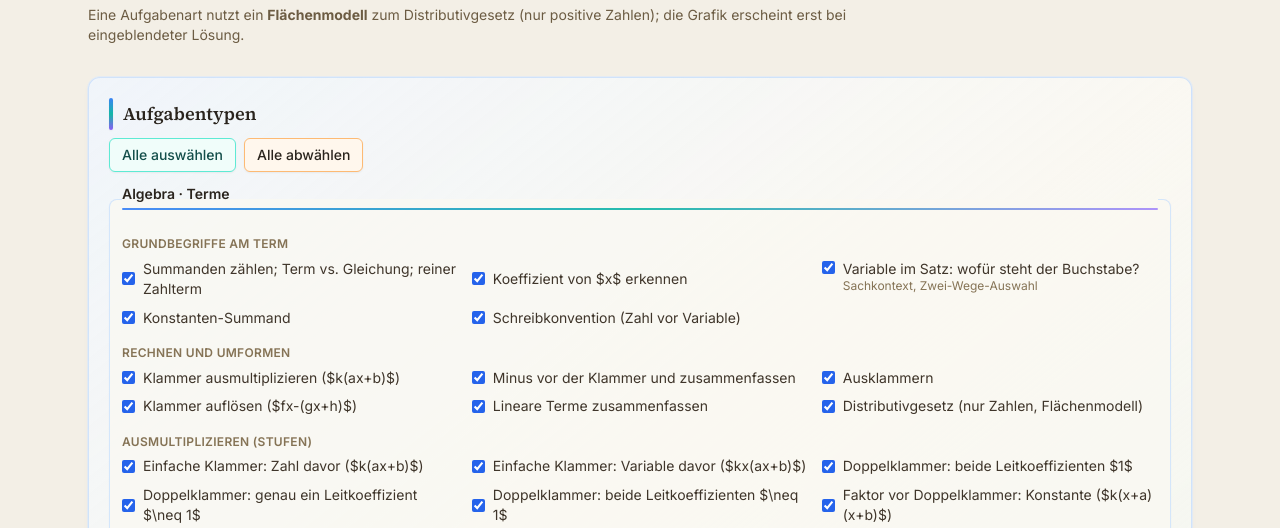
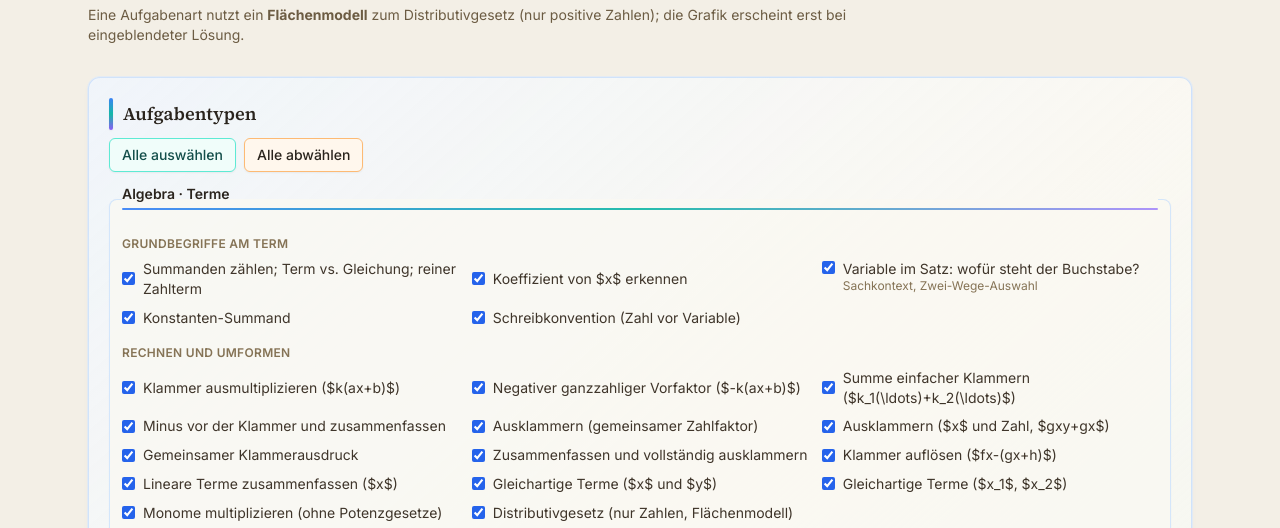
Before and after one commit to MichaelGlaubitz/mathematik-unterrichten, an Astro site: page /uebung/algebra in a window 1280 px wide. Shown: the part 272-800 px from the top of the page. Built offline with nearby package versions, Linux system fonts and the light colour scheme; Astro itself is replaced by a stand-in of ours.

Commit message:
Algebra WB: neue Generatoren + Stichwort-Mappings (inkl. algebraischer Vorfaktor) (#131)
* fix(algebra): Stichwort „algebraischer Vorfaktor“ auf alg_expand_einfach_var mappen

alg_klammer_mal erzeugt nur k(ax+b) mit ganzzahligem k; der Generator
alg_expand_einfach_var deckt kx(ax+b) ab. Kommentar in algebraWbKeywordMap
entsprechend präzisiert.

Co-authored-by: MichaelGlaubitz <MichaelGlaubitz@users.noreply.github.com>

* feat(algebra): acht neue WB-Generatoren und Stichwort-Zuordnungen

Neue Generatoren: Monom-Produkte, Terme mit x/y und mit Indizes,
negativer ganzzahliger Klammer-Vorfaktor, Summe zweier Klammern,
Faktorisieren mit x und Zahl, gemeinsamer Klammerausdruck,
Zusammenfassen+Ausklammern. Stichwort-Map und Massenübung-Checkboxen
angepasst; PDF-Einspaltig-Set erweitert.

Co-authored-by: MichaelGlaubitz <MichaelGlaubitz@users.noreply.github.com>

---------

Co-authored-by: Cursor Agent <cursoragent@cursor.com>
Co-authored-by: MichaelGlaubitz <MichaelGlaubitz@users.noreply.github.com>

```diff
--- a/src/components/MassenuebungGeo.astro
+++ b/src/components/MassenuebungGeo.astro
@@ -727,12 +727,32 @@ function wbLabelFromHref(href: string): string {
                 <span>Klammer ausmultiplizieren ($k(ax+b)$)</span>
               </label>
               <label class="flex items-center gap-2 cursor-pointer">
+                <input type="checkbox" class="ug-typ accent-accent-600" value="alg_klammer_neg_int" checked />
+                <span>Negativer ganzzahliger Vorfaktor ($-k(ax+b)$)</span>
+              </label>
+              <label class="flex items-center gap-2 cursor-pointer">
+                <input type="checkbox" class="ug-typ accent-accent-600" value="alg_klammer_summe" checked />
+                <span>Summe einfacher Klammern ($k_1(\ldots)+k_2(\ldots)$)</span>
+              </label>
+              <label class="flex items-center gap-2 cursor-pointer">
                 <input type="checkbox" class="ug-typ accent-accent-600" value="alg_minus_klammer_plus" checked />
                 <span>Minus vor der Klammer und zusammenfassen</span>
               </label>
               <label class="flex items-center gap-2 cursor-pointer">
                 <input type="checkbox" class="ug-typ accent-accent-600" value="alg_ausklammern" checked />
-                <span>Ausklammern</span>
+                <span>Ausklammern (gemeinsamer Zahlfaktor)</span>
+              </label>
+              <label class="flex items-center gap-2 cursor-pointer">
+                <input type="checkbox" class="ug-typ accent-accent-600" value="alg_ausklammern_alg" checked />
+                <span>Ausklammern ($x$ und Zahl, $gxy+gx$)</span>
+              </label>
+              <label class="flex items-center gap-2 cursor-pointer">
+                <input type="checkbox" class="ug-typ accent-accent-600" value="alg_ausklammern_klammer" checked />
+                <span>Gemeinsamer Klammerausdruck</span>
+              </label>
+              <label class="flex items-center gap-2 cursor-pointer">
+                <input type="checkbox" class="ug-typ accent-accent-600" value="alg_ausklammern_gruppe" checked />
+                <span>Zusammenfassen und vollständig ausklammern</span>
               </label>
               <label class="flex items-center gap-2 cursor-pointer">
                 <input type="checkbox" class="ug-typ accent-accent-600" value="alg_klammer_weg" checked />
@@ -740,7 +760,19 @@ function wbLabelFromHref(href: string): string {
               </label>
               <label class="flex items-center gap-2 cursor-pointer">
                 <input type="checkbox" class="ug-typ accent-accent-600" value="alg_terme_zusammen" checked />
-                <span>Lineare Terme zusammenfassen</span>
+                <span>Lineare Terme zusammenfassen ($x$)</span>
+              </label>
+              <label class="flex items-center gap-2 cursor-pointer">
+                <input type="checkbox" class="ug-typ accent-accent-600" value="alg_terme_zusammen_mv" checked />
+                <span>Gleichartige Terme ($x$ und $y$)</span>
+              </label>
+              <label class="flex items-center gap-2 cursor-pointer">
+                <input type="checkbox" class="ug-typ accent-accent-600" value="alg_terme_zusammen_idx" checked />
+                <span>Gleichartige Terme ($x_1$, $x_2$)</span>
+              </label>
+              <label class="flex items-center gap-2 cursor-pointer">
+                <input type="checkbox" class="ug-typ accent-accent-600" value="alg_terme_mult" checked />
+                <span>Monome multiplizieren (ohne Potenzgesetze)</span>
               </label>
               <label class="flex items-center gap-2 cursor-pointer">
                 <input type="checkbox" class="ug-typ accent-accent-600" value="alg_distributiv_zahl" checked />
--- a/src/lib/algebraWbKeywordMap.ts
+++ b/src/lib/algebraWbKeywordMap.ts
@@ -8,18 +8,19 @@
  * beim Üben **keine** stillen Fallback-Aufgaben (siehe `readAlgebraTypenFromStorage` in
  * `MassenuebungGeo.astro`).
  *
- * Aktuell gemappt (bestehende Generatoren `alg_*`):
- * - `alg_terme_zusammen`: gleichartige Terme zusammenfassen (Varianten)
- * - `alg_klammer_mal`: einfache Klammer mit positivem ganzzahligen Vorfaktor / mehrere solcher Schritte (vereinfacht)
- * - `alg_expand_einfach_var`: einfache Klammer mit algebraischem Vorfaktor $kx$ vor der Klammer
- * - `alg_expand_*`: gestuftes Ausmultiplizieren (einfach, Binome, Faktor davor, drei Klammern)
- * - `alg_ausklammern`: Faktorisieren mit gemeinsamem Zahl-, algebraischen oder Klammerfaktor / vorgehendes Ausklammern
+ * Aktuell gemappt (Auswahl `alg_*`):
+ * - `alg_terme_zusammen` / `alg_terme_zusammen_mv` / `alg_terme_zusammen_idx`: gleichartige Terme (eine / zwei Variablen / Indizes)
+ * - `alg_terme_mult`: Monome multiplizieren (ohne Potenzgesetze)
+ * - `alg_klammer_mal`, `alg_klammer_neg_int`, `alg_klammer_summe`: Klammern ausmultiplizieren (positiver / negativer ganzzahliger Vorfaktor / Summe einfacher Klammern)
+ * - `alg_minus_klammer_plus`: Minus vor Klammer in längerem Term
+ * - `alg_expand_einfach_zahl` / `alg_expand_einfach_var`, `alg_expand_binom_*`, `alg_expand_triple_*`: gestuftes Ausmultiplizieren (einfache Klammer mit Zahl bzw. algebraischem Vorfaktor $kx$, Binome, Faktor davor, drei Klammern)
+ * - `alg_ausklammern`, `alg_ausklammern_alg`, `alg_ausklammern_klammer`, `alg_ausklammern_gruppe`: Faktorisieren (gemeinsamer Zahlfaktor; algebraischer Faktor; gemeinsamer Klammerausdruck; Zusammenfassen und vollständig ausklammern)
  * - `alg_gb_term` … `alg_gb_konvention`: Grundbegriffe am Term (Summanden, Gleichung vs. Term, Koeffizient, Variable im Sachsatz, Konstante, Schreibkonvention)
  *
  * Zusätzlich (Mini-Whiteboard / Distributiv mit Zahlen):
  * - `alg_distributiv_zahl` ← „Distributivgesetz mit ganzen Zahlen“ (nicht in den JSON-Punkten; optional über Session-IDs)
  *
- * Arbeitsblatt „Überprüfen“: bei `alg_ausklammern` wird nur der gemeinsame Faktor geprüft.
+ * Arbeitsblatt „Überprüfen“: bei `alg_ausklammern` und den verwandten Faktorisierungs-Generatoren werden die Zahl-Lücken geprüft.
  */
 export const ALG_WB_STOR_KEY = 'mu_algebra_wb_keywords';
 
@@ -189,9 +190,9 @@ export function sortAlgAbStichworte(labels: readonly string[]): string[] {
  */
 export const ALG_WB_STICHWORT_TO_IDS: Readonly<Record<string, readonly string[]>> = {
   'Gleichartige Terme zusammenfassen (gleiche Variable)': ['alg_terme_zusammen'],
-  'Gleichartige Terme zusammenfassen (mehrere Variablen)': ['alg_terme_zusammen'],
-  'Gleichartige Terme zusammenfassen (mit Indizes)': ['alg_terme_zusammen'],
-  'Algebraische Terme multiplizieren (ohne Potenzgesetze)': ['alg_klammer_mal'],
+  'Gleichartige Terme zusammenfassen (mehrere Variablen)': ['alg_terme_zusammen_mv'],
+  'Gleichartige Terme zusammenfassen (mit Indizes)': ['alg_terme_zusammen_idx'],
+  'Algebraische Terme multiplizieren (ohne Potenzgesetze)': ['alg_terme_mult'],
   'Einfache Klammer ausmultiplizieren (positiver ganzzahliger Vorfaktor)': ['alg_klammer_mal'],
   'Einfache Klammer ausmultiplizieren (algebraischer Vorfaktor)': ['alg_expand_einfach_var'],
   'Einfache Klammer: Zahl davor': ['alg_expand_einfach_zahl'],
@@ -202,12 +203,12 @@ export const ALG_WB_STICHWORT_TO_IDS: Readonly<Record<string, readonly string[]>
   'Faktor vor Doppelklammer: Konstante davor': ['alg_expand_triple_konstant'],
   'Faktor vor Doppelklammer: Variable davor': ['alg_expand_triple_var'],
   'Dreifache Klammern': ['alg_expand_triple_klammern'],
-  'Einfache Klammer ausmultiplizieren (negativer ganzzahliger Vorfaktor)': ['alg_minus_klammer_plus'],
-  'Mehrere einfache Klammern ausmultiplizieren und vereinfachen': ['alg_klammer_mal'],
+  'Einfache Klammer ausmultiplizieren (negativer ganzzahliger Vorfaktor)': ['alg_klammer_neg_int'],
+  'Mehrere einfache Klammern ausmultiplizieren und vereinfachen': ['alg_klammer_summe'],
   'Faktorisieren mit gemeinsamem Zahlfaktor': ['alg_ausklammern'],
-  'Faktorisieren mit gemeinsamem algebraischen Faktor': ['alg_ausklammern'],
-  'Faktorisieren mit vorgehendem Ausklammern': ['alg_ausklammern'],
-  'Faktorisieren mit gemeinsamem Klammerfaktor': ['alg_ausklammern'],
+  'Faktorisieren mit gemeinsamem algebraischen Faktor': ['alg_ausklammern_alg'],
+  'Faktorisieren mit vorgehendem Ausklammern': ['alg_ausklammern_gruppe'],
+  'Faktorisieren mit gemeinsamem Klammerfaktor': ['alg_ausklammern_klammer'],
   'Was ist ein Term?': ['alg_gb_term'],
   'Was ist ein Koeffizient?': ['alg_gb_koeff'],
   'Was ist eine Variable?': ['alg_gb_variable'],
@@ -265,8 +266,13 @@ export function stichwortLabelsFromAlgSessionRaw(raw: unknown): string[] {
  */
 export const ALG_GENERATOR_IDS_PDF_EINSPALTIG: ReadonlySet<string> = new Set([
   'alg_terme_zusammen',
+  'alg_terme_zusammen_mv',
+  'alg_terme_zusammen_idx',
+  'alg_terme_mult',
   'alg_klammer_mal',
   'alg_minus_klammer_plus',
+  'alg_klammer_neg_int',
+  'alg_klammer_summe',
   'alg_klammer_weg',
   'alg_expand_einfach_zahl',
   'alg_expand_einfach_var',
@@ -276,6 +282,9 @@ export const ALG_GENERATOR_IDS_PDF_EINSPALTIG: ReadonlySet<string> = new Set([
   'alg_expand_triple_konstant',
   'alg_expand_triple_var',
   'alg_expand_triple_klammern',
+  'alg_ausklammern_alg',
+  'alg_ausklammern_klammer',
+  'alg_ausklammern_gruppe',
 ]);
 
 /**
--- a/src/lib/uebungPracticeGenerators.ts
+++ b/src/lib/uebungPracticeGenerators.ts
@@ -291,6 +291,14 @@ export const ALGEBRA_GENERATOR_IDS = [
   'alg_gb_variable',
   'alg_gb_konstante',
   'alg_gb_konvention',
+  'alg_terme_mult',
+  'alg_terme_zusammen_mv',
+  'alg_terme_zusammen_idx',
+  'alg_klammer_neg_int',
+  'alg_klammer_summe',
+  'alg_ausklammern_alg',
+  'alg_ausklammern_klammer',
+  'alg_ausklammern_gruppe',
 ] as const;
 
 /** Lineare Gleichungen in einer Variablen (Klasse 7–8). */
@@ -661,6 +669,46 @@ export function createPracticeGenerators(random: RandomFn): PracticeGeneratorMap
     return `<span class="mu-katex-skip inline-flex flex-wrap items-baseline gap-1.5 text-lg leading-none"><span>=</span>[[MU_AB:0]]<span class="shrink-0 font-serif italic text-ink-900 dark:text-ink-50">x</span><span>[[MU_AB:1]]</span></span>`;
   }
 
+  /** Summanden (TeX ohne äußere `$…$`) in zufälliger Reihenfolge zu einem Ausdruck verbinden. */
+  function joinShuffledSummanden(texSummanden: string[]): string {
+    const parts = shuffle([...texSummanden]);
+    let s = parts[0]!;
+    for (let i = 1; i < parts.length; i++) {
+      const t = parts[i]!;
+      s += (t.startsWith('-') ? '' : '+') + t;
+    }
+    return s;
+  }
+
+  /** Linearterm mit $x_1$ bzw. $x_2$ (nur für Summanden-TeX in Frage/Lösung). */
+  function linTexIdx(coeff: number, idx: 1 | 2): string {
+    const xt = idx === 1 ? 'x_{1}' : 'x_{2}';
+    if (coeff === 0) return '0';
+    if (coeff === 1) return xt;
+    if (coeff === -1) return `-${xt}`;
+    return `${coeff}${xt}`;
+  }
+
+  /** Arbeitsblatt: Koeffizienten von $Ax+By$ als zwei int-Lücken. */
+  function abBivariateXyKoeffHtml(): string {
+    return `<span class="mu-katex-skip inline-flex flex-wrap items-baseline gap-1.5 text-lg leading-none"><span class="text-ink-700 dark:text-ink-300">${abItalicVarHtml('x')}-Koeffizient:</span>[[MU_AB:0]]<span class="text-ink-700 dark:text-ink-300">, ${abItalicVarHtml('y')}-Koeffizient:</span>[[MU_AB:1]]</span>`;
+  }
+
+  /** Arbeitsblatt: Koeffizienten von $Ax_1+Bx_2$. */
+  function abIdx12KoeffHtml(): string {
+    return `<span class="mu-katex-skip inline-flex flex-wrap items-baseline gap-1.5 text-lg leading-none"><span class="text-ink-700 dark:text-ink-300">${abItalicVarHtml('x')}<sub class="text-xs align-baseline">1</sub>:</span>[[MU_AB:0]]<span class="text-ink-700 dark:text-ink-300">, ${abItalicVarHtml('x')}<sub class="text-xs align-baseline">2</sub>:</span>[[MU_AB:1]]</span>`;
+  }
+
+  /** Arbeitsblatt: $g$, $m$, $n$ in $g\\,x(my+n)$. */
+  function abAusklammernGmnHtml(): string {
+    return `<span class="mu-katex-skip inline-flex flex-wrap items-baseline gap-1.5 text-lg leading-none"><span class="text-ink-700 dark:text-ink-300">$g$ =</span>[[MU_AB:0]]<span class="text-ink-700 dark:text-ink-300">, $m$ =</span>[[MU_AB:1]]<span class="text-ink-700 dark:text-ink-300">, $n$ =</span>[[MU_AB:2]]</span>`;
+  }
+
+  /** Arbeitsblatt: ein int (z. B. Gesamtfaktor vor gemeinsamer Klammer). */
+  function abEinfachIntSlotHtml(label: string): string {
+    return `<span class="mu-katex-skip inline-flex flex-wrap items-baseline gap-1.5 text-lg leading-none"><span class="text-ink-700 dark:text-ink-300">${label}</span>[[MU_AB:0]]</span>`;
+  }
+
   /** Variable im Arbeitsblatt-Slot-Bereich (ohne `$…$`: alles in `mu-katex-skip` wird von KaTeX nicht gerendert). */
   function abItalicVarHtml(v: string): string {
     return `<span class="shrink-0 font-serif italic text-ink-900 dark:text-ink-50">${v}</span>`;
@@ -2479,6 +2527,288 @@ export function createPracticeGenerators(random: RandomFn): PracticeGeneratorMap
         loesung,
       };
     },
+    alg_terme_mult() {
+      const abSpanEinfach =
+        '<span class="mu-katex-skip inline-flex items-center gap-1.5 text-lg leading-none"><span>Zahlfaktor $k$:</span>[[MU_AB:0]]</span>';
+      const r = random();
+      if (r < 0.42) {
+        const pairs = [
+          ['x', 'y'],
+          ['a', 'b'],
+          ['m', 'n'],
+        ] as const;
+        const [v1, v2] = pick(pairs);
+        let a = 0;
+        let b = 0;
+        let p = 0;
+        for (let t = 0; t < 50; t++) {
+          a = randInt(-6, 6);
+          b = randInt(-6, 6);
+          if (a === 0 || b === 0) continue;
+          p = a * b;
+          if (p === 0 || Math.abs(p) > 42) continue;
+          break;
+        }
+        if (a === 0 || b === 0) {
+          a = 2;
+          b = -3;
+          p = -6;
+        }
+        const t1 = linTerm(a, v1);
+        const t2 = linTerm(b, v2);
+        const prod =
+          p === 1 ? `${v1}${v2}` : p === -1 ? `-${v1}${v2}` : p === 0 ? '0' : `${p}${v1}${v2}`;
+        return {
+          frage: `Multipliziere die Monome (ohne Potenzgesetze — verschiedene Variablen): $\\left(${t1}\\right)\\cdot\\left(${t2}\\right)$.`,
+          frageArbeitsblatt: `Schreibe $\\left(${t1}\\right)\\cdot\\left(${t2}\\right)$ in der Form $k\\,${v1}${v2}$ mit ganzzahligem $k$. ${abSpanEinfach}`,
+          abSlots: [{ kind: 'int', expect: p }],
+          loesung: `$\\left(${t1}\\right)\\cdot\\left(${t2}\\right)=${prod}$.`,
+          pdfArbeitsblattEinzelspalte: true,
+        };
+      }
+      if (r < 0.75) {
+        const k = randInt(2, 7);
+        let b = 0;
+        for (let t = 0; t < 25; t++) {
+          b = randInt(-8, 8);
+          if (b === 0) continue;
+          break;
+        }
+        const a = randInt(2, 6);
+        const p = k * b;
+        const t1 = linTerm(a, 'x');
+        return {
+          frage: `Vereinfache den Term $\\left(${t1}\\right)\\cdot\\left(${texMulFactor(b)}\\right)$.`,
+          frageArbeitsblatt: `Schreibe $\\left(${t1}\\right)\\cdot\\left(${texMulFactor(b)}\\right)$ als $k\\,x$ mit ganzzahligem $k$. ${abSpanEinfach}`,
+          abSlots: [{ kind: 'int', expect: p }],
+          loesung: `$\\left(${t1}\\right)\\cdot\\left(${texMulFactor(b)}\\right)=${linTerm(p, 'x')}$.`,
+          pdfArbeitsblattEinzelspalte: true,
+        };
+      }
+      const a = randInt(2, 7);
+      let x0 = 0;
+      for (let t = 0; t < 20; t++) {
+        x0 = randInt(-8, 8);
+        if (x0 !== 0) break;
+      }
+      const p = a * x0;
+      return {
+        frage: `Vereinfache $\\left(${texMulFactor(x0)}\\right)\\cdot\\left(${linTerm(a, 'x')}\\right)$.`,
+        frageArbeitsblatt: `Schreibe $\\left(${texMulFactor(x0)}\\right)\\cdot\\left(${linTerm(a, 'x')}\\right)$ als $k\\,x$ mit ganzzahligem $k$. ${abSpanEinfach}`,
+        abSlots: [{ kind: 'int', expect: p }],
+        loesung: `$\\left(${texMulFactor(x0)}\\right)\\cdot\\left(${linTerm(a, 'x')}\\right)=${linTerm(p, 'x')}$.`,
+        pdfArbeitsblattEinzelspalte: true,
+      };
+    },
+    alg_terme_zusammen_mv() {
+      const vx = 'x';
+      const vy = 'y';
+      let a1 = 0;
+      let c1 = 0;
+      for (let t = 0; t < 40; t++) {
+        a1 = randInt(1, 5);
+        c1 = randInt(-5, 5);
+        if (c1 === 0 || a1 + c1 === 0) continue;
+        break;
+      }
+      let b1 = 0;
+      let d1 = 0;
+      for (let t = 0; t < 40; t++) {
+        b1 = randInt(-7, 7);
+        d1 = randInt(-7, 7);
+        if (b1 + d1 === 0) continue;
+        break;
+      }
+      const coeffX = a1 + c1;
+      const coeffY = b1 + d1;
+      const expr = joinShuffledSummanden([
+        linTerm(a1, vx),
+        linTerm(b1, vy),
+        linTerm(c1, vx),
+        linTerm(d1, vy),
+      ]);
+      const loe = `${linTerm(coeffX, vx)}${formatSignedInt(coeffY)}${vy}`;
+      return {
+        frage: `Vereinfache $${expr}$ (gleichartige Terme mit $${vx}$ bzw. $${vy}$ zusammenfassen).`,
+        frageArbeitsblatt: `Vereinfache $${expr}$.${abBivariateXyKoeffHtml()}`,
+        abSlots: [
+          { kind: 'int', expect: coeffX },
+          { kind: 'int', expect: coeffY },
+        ],
+        loesung: `$\\displaystyle ${expr}=${loe}$.`,
+        loesungArbeitsblattEigeneZeile: true,
+        pdfArbeitsblattEinzelspalte: true,
+      };
+    },
+    alg_terme_zusammen_idx() {
+      let a1 = 0;
+      let c1 = 0;
+      for (let t = 0; t < 40; t++) {
+        a1 = randInt(1, 4);
+        c1 = randInt(-4, 4);
+        if (c1 === 0 || a1 + c1 === 0) continue;
+        break;
+      }
+      let b1 = 0;
+      let d1 = 0;
+      for (let t = 0; t < 40; t++) {
+        b1 = randInt(-5, 5);
+        d1 = randInt(-5, 5);
+        if (b1 + d1 === 0) continue;
+        break;
+      }
+      const coeff1 = a1 + c1;
+      const coeff2 = b1 + d1;
+      const expr = joinShuffledSummanden([
+        linTexIdx(a1, 1),
+        linTexIdx(b1, 2),
+        linTexIdx(c1, 1),
+        linTexIdx(d1, 2),
+      ]);
+      const tA = linTexIdx(coeff1, 1);
+      const tB = linTexIdx(coeff2, 2);
+      const loe = `${tA}${tB.startsWith('-') ? '' : '+'}${tB}`;
+      return {
+        frage: `Vereinfache $${expr}$ (Indizes beachten — nur gleiche Indizes sind gleichartig).`,
+        frageArbeitsblatt: `Vereinfache $${expr}$.${abIdx12KoeffHtml()}`,
+        abSlots: [
+          { kind: 'int', expect: coeff1 },
+          { kind: 'int', expect: coeff2 },
+        ],
+        loesung: `$\\displaystyle ${expr}=${loe}$.`,
+        loesungArbeitsblattEigeneZeile: true,
+        pdfArbeitsblattEinzelspalte: true,
+      };
+    },
+    alg_klammer_neg_int() {
+      const k = randInt(2, 7);
+      const ca = randInt(2, 5);
+      let cb = 0;
+      for (let t = 0; t < 25; t++) {
+        cb = randInt(-7, 7);
+        if (cb === 0) continue;
+        break;
+      }
+      const inner = linBinom(ca, cb);
+      const ac = -k * ca;
+      const bc = -k * cb;
+      return {
+        frage: `Multipliziere aus: $-${k}(${inner})$.`,
+        frageArbeitsblatt: `Multipliziere aus: $-${k}(${inner})$.${abLinBinomZweiIntsHtml()}`,
+        pdfArbeitsblattEinzelspalte: true,
+        abSlots: [
+          { kind: 'int', expect: ac },
+          { kind: 'int', expect: bc },
+        ],
+        loesung: `$-${k}(${inner})=${linBinom(ac, bc)}$.`,
+      };
+    },
+    alg_klammer_summe() {
+      const k1 = randInt(2, 6);
+      const k2 = randInt(2, 6);
+      const a1 = randInt(2, 5);
+      const a2 = randInt(2, 5);
+      let b1 = 2;
+      let b2 = 3;
+      for (let t = 0; t < 45; t++) {
+        const bb1 = randInt(-6, 6);
+        const bb2 = randInt(-6, 6);
+        if (bb1 === 0 || bb2 === 0) continue;
+        const cx = k1 * a1 + k2 * a2;
+        const ks = k1 * bb1 + k2 * bb2;
+        if (cx === 0 || Math.abs(cx) > 24 || Math.abs(ks) > 40) continue;
+        b1 = bb1;
+        b2 = bb2;
+        break;
+      }
+      const inner1 = linBinom(a1, b1);
+      const inner2 = linBinom(a2, b2);
+      const coeffX = k1 * a1 + k2 * a2;
+      const konst = k1 * b1 + k2 * b2;
+      const expr = `${k1}(${inner1})+${k2}(${inner2})`;
+      return {
+        frage: `Multipliziere aus und fasse zusammen: $${expr}$.`,
+        frageArbeitsblatt: `Vereinfache $${expr}$.${abLinBinomZweiIntsHtml()}`,
+        pdfArbeitsblattEinzelspalte: true,
+        abSlots: [
+          { kind: 'int', expect: coeffX },
+          { kind: 'int', expect: konst },
+        ],
+        loesung: `$${expr}=${linBinom(coeffX, konst)}$.`,
+        loesungArbeitsblattEigeneZeile: true,
+      };
+    },
+    alg_ausklammern_alg() {
+      const g = pick([2, 3, 4] as const);
+      const m = randInt(2, 5);
+      let n = 0;
+      for (let t = 0; t < 25; t++) {
+        n = randInt(-6, 6);
+        if (n === 0) continue;
+        break;
+      }
+      const xy = g * m;
+      const xn = g * n;
+      const expanded = `${xy}xy+${xn}x`;
+      return {
+        frage: `Klammere den gemeinsamen algebraischen Faktor $x$ und die größte gemeinsame Zahl aus: $${expanded}$.`,
+        frageArbeitsblatt: `Klammere vollständig: $${expanded}$.${abAusklammernGmnHtml()}`,
+        pdfArbeitsblattEinzelspalte: true,
+        abSlots: [
+          { kind: 'int', expect: g },
+          { kind: 'int', expect: m },
+          { kind: 'int', expect: n },
+        ],
+        loesung: `$${expanded}=${g}x(${m}y${formatSignedInt(n)})$.`,
+        loesungArbeitsblattEigeneZeile: true,
+      };
+    },
+    alg_ausklammern_klammer() {
+      const k1 = randInt(2, 6);
+      const k2 = randInt(2, 6);
+      let a = 0;
+      for (let t = 0; t < 25; t++) {
+        a = randInt(-5, 5);
+        if (a === 0) continue;
+        break;
+      }
+      const inner = linBinom(1, a);
+      const K = k1 + k2;
+      return {
+        frage: `Fasse zusammen, indem du den gemeinsamen Klammerausdruck ausklammerst: $${k1}(${inner})+${k2}(${inner})$.`,
+        frageArbeitsblatt: `Schreibe $${k1}(${inner})+${k2}(${inner})$ als ein Produkt $K\\,(${inner})$ (nur $K$ ist gesucht).${abEinfachIntSlotHtml('$K$ =')}`,
+        pdfArbeitsblattEinzelspalte: true,
+        abSlots: [{ kind: 'int', expect: K }],
+        loesung: `$${k1}(${inner})+${k2}(${inner})=${K}(${inner})$.`,
+      };
+    },
+    alg_ausklammern_gruppe() {
+      const k1 = randInt(2, 5);
+      const k2 = randInt(2, 5);
+      const m = randInt(2, 4);
+      let n = 0;
+      for (let t = 0; t < 25; t++) {
+        n = randInt(-5, 5);
+        if (n === 0) continue;
+        break;
+      }
+      const K = k1 + k2;
+      const t1 = `${k1 * m}xy+${k1 * n}x`;
+      const t2 = `${k2 * m}xy+${k2 * n}x`;
+      const expr = joinShuffledSummanden([t1, t2]);
+      return {
+        frage: `Vereinfache durch Zusammenfassen und vollständiges Ausklammern: $${expr}$.`,
+        frageArbeitsblatt: `Vereinfache vollständig: $${expr}$.${abAusklammernGmnHtml()}`,
+        pdfArbeitsblattEinzelspalte: true,
+        abSlots: [
+          { kind: 'int', expect: K },
+          { kind: 'int', expect: m },
+          { kind: 'int', expect: n },
+        ],
+        loesung: `$${expr}=${K}x(${m}y${formatSignedInt(n)})$.`,
+        loesungArbeitsblattEigeneZeile: true,
+      };
+    },
     lg_x_plus_a_eq_b() {
       const x0 = pick([-8, -7, -6, -5, -4, -3, -2, 2, 3, 4, 5, 6, 7, 8] as const);
       const a = pick([-8, -7, -6, -5, -4, -3, -2, -1, 1, 2, 3, 4, 5, 6, 7, 8] as const);
```
Also changed, not shown: src/lib/algebraWbKeywordMap.test.ts (+8 -0 lines).
